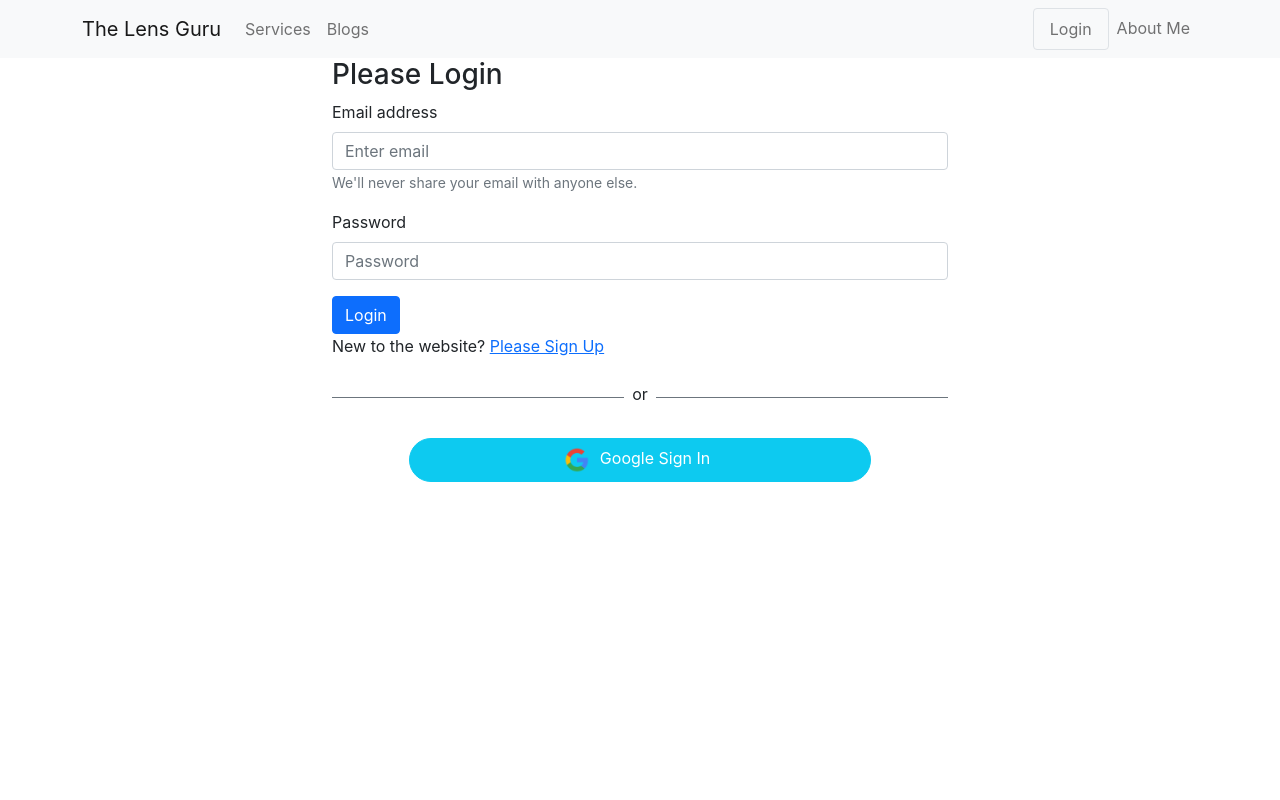
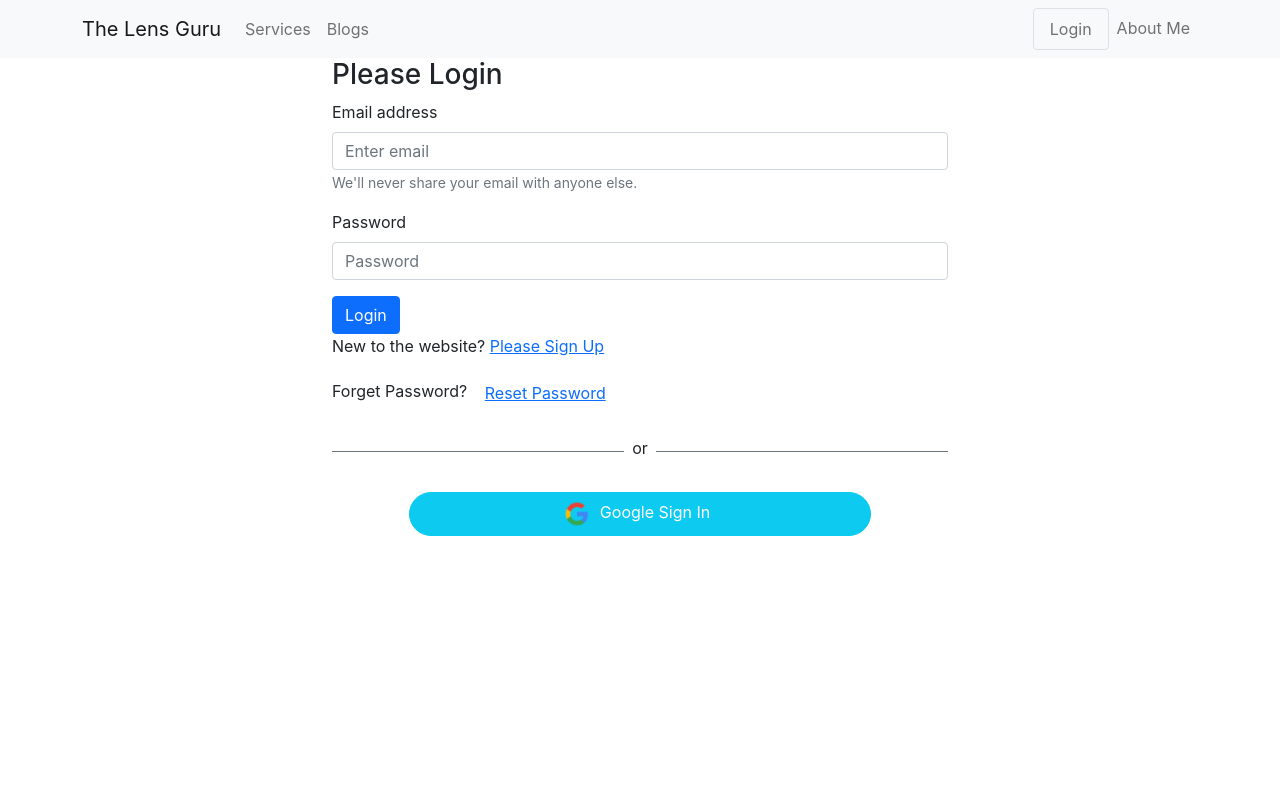
Before and after one commit to sazzad22/Independent-service-provider, a React (Create React App) app: page /login in a window 1280 px wide. Shown: the top 800 px of the page. Built offline with nearby package versions, Linux system fonts and the light colour scheme; no server answers.

Commit message:
error handled and reset pasword(toast) added

```diff
--- a/package.json
+++ b/package.json
@@ -14,6 +14,7 @@
     "react-firebase-hooks": "^5.0.3",
     "react-router-dom": "^6.3.0",
     "react-scripts": "5.0.1",
+    "react-toastify": "^8.2.0",
     "web-vitals": "^2.1.4"
   },
   "scripts": {
--- a/src/pages/Home/Banner/Banner.js
+++ b/src/pages/Home/Banner/Banner.js
@@ -20,8 +20,8 @@ const Banner = () => {
           alt="First slide"
         />
         <Carousel.Caption>
-          <h3>First slide label</h3>
-          <p>Nulla vitae elit libero, a pharetra augue mollis interdum.</p>
+          <h3>Welcome to Lens Guru</h3>
+          <p>I am Jason Hoble ,a wild life photographer.</p>
         </Carousel.Caption>
       </Carousel.Item>
       <Carousel.Item>
@@ -32,8 +32,8 @@ const Banner = () => {
         />
 
         <Carousel.Caption>
-          <h3>Second slide label</h3>
-          <p>Lorem ipsum dolor sit amet, consectetur adipiscing elit.</p>
+          <h3>Photography is my passion</h3>
+
         </Carousel.Caption>
       </Carousel.Item>
       <Carousel.Item>
@@ -44,9 +44,9 @@ const Banner = () => {
         />
 
         <Carousel.Caption>
-          <h3>Third slide label</h3>
+          <h3>Feel free to brows through the website</h3>
           <p>
-            Praesent commodo cursus magna, vel scelerisque nisl consectetur.
+            I provide other services than wild life photography.
           </p>
         </Carousel.Caption>
       </Carousel.Item>
--- a/src/pages/Login/Loading/Loading.js
+++ b/src/pages/Login/Loading/Loading.js
@@ -3,7 +3,7 @@ import { Spinner } from 'react-bootstrap';
 
 const Loading = () => {
     return (
-        <div>
+        <div className='min-vh-100'>
             <div style={{height: '300px'}} className='w-100 d-flex justify-content-center align-items-center'>
             <Spinner animation="border" variant="primary" />
         </div>
--- a/src/pages/Login/Login/Login.js
+++ b/src/pages/Login/Login/Login.js
@@ -2,41 +2,65 @@ import React, { useRef } from "react";
 import { Button, Form } from "react-bootstrap";
 import { Link, useLocation, useNavigate } from "react-router-dom";
 import SocialLogin from "../SocialLogin/SocialLogin";
-import auth from '../../../firebase.init';
-import { useSendPasswordResetEmail, useSignInWithEmailAndPassword } from 'react-firebase-hooks/auth';
+import auth from "../../../firebase.init";
+import {
+  useSendPasswordResetEmail,
+  useSignInWithEmailAndPassword,
+} from "react-firebase-hooks/auth";
+
+import { ToastContainer, toast } from "react-toastify";
+
+import "react-toastify/dist/ReactToastify.css";
 
 const Login = () => {
-  const emailRef = useRef('');
-  const passwordRef = useRef('');
+  const emailRef = useRef("");
+  const passwordRef = useRef("");
   const location = useLocation();
   const navigate = useNavigate();
+  let errorElement;
+
 
   let from = location.state?.from?.pathname || "/";
 
+  const [signInWithEmailAndPassword, user, loading, error] =
+    useSignInWithEmailAndPassword(auth);
 
-  const [
-    signInWithEmailAndPassword,
-    user,
-    loading,
-    error,
-  ] = useSignInWithEmailAndPassword(auth);
+  //reset password auth
+  const [sendPasswordResetEmail, sending] = useSendPasswordResetEmail(auth);
 
   //redirecting to the page from where he came from
   if (user) {
     navigate(from, { replace: true });
   }
 
-  const handleSubmit = event => {
+  const handleSubmit = (event) => {
     event.preventDefault();
     const email = emailRef.current.value;
     const password = passwordRef.current.value;
 
     signInWithEmailAndPassword(email, password);
+  };
+
+  const navigateToSignup = () => {
+    navigate("/signup");
+  };
+
+  //email or password error
+  if (error) {
+    console.log(error);
+    errorElement = <p className='text-danger'>Error: {error?.message}</p>
 }
 
-  const navigateToSignup = () => {
-        navigate('/signup');
-  }
+  //reset password handle
+  const resetPassword = async () => {
+    const email = emailRef.current.value;
+    if (email) {
+      await sendPasswordResetEmail(email);
+      toast("Reset password email sent");
+    } else {
+      toast("please enter your email address");
+    }
+  };
 
   return (
     <div className=" mx-auto container w-50 min-vh-100">
@@ -44,7 +68,12 @@ const Login = () => {
       <Form onSubmit={handleSubmit}>
         <Form.Group className="mb-3" controlId="formBasicEmail">
           <Form.Label>Email address</Form.Label>
-          <Form.Control ref={emailRef} type="email" placeholder="Enter email"  required/>
+          <Form.Control
+            ref={emailRef}
+            type="email"
+            placeholder="Enter email"
+            required
+          />
           <Form.Text className="text-muted">
             We'll never share your email with anyone else.
           </Form.Text>
@@ -52,16 +81,44 @@ const Login = () => {
 
         <Form.Group className="mb-3" controlId="formBasicPassword">
           <Form.Label>Password</Form.Label>
-          <Form.Control ref={passwordRef} type="password" placeholder="Password" required/>
+          <Form.Control
+            ref={passwordRef}
+            type="password"
+            placeholder="Password"
+            required
+          />
         </Form.Group>
 
         <Button variant="primary" type="submit">
           Login
-              </Button>
-              <p>New to the website? <Link to="/signup" className='text-primary  pe-auto ' onClick={navigateToSignup} >Please Sign Up</Link></p>
+        </Button>
+
+        {errorElement}
+
+        <p>
+          New to the website?{" "}
+          <Link
+            to="/signup"
+            className="text-primary  pe-auto "
+            onClick={navigateToSignup}
+          >
+            Please Sign Up
+          </Link>
+        </p>
+
+        <p>
+          Forget Password?{" "}
+          <button
+            className="btn btn-link text-primary pe-auto "
+            onClick={resetPassword}
+          >
+            Reset Password
+          </button>{" "}
+        </p>
       </Form>
 
       <SocialLogin></SocialLogin>
+      <ToastContainer></ToastContainer>
     </div>
   );
 };
```
Also changed, not shown: 1 other file (tests, documents, lock files or other folders).
